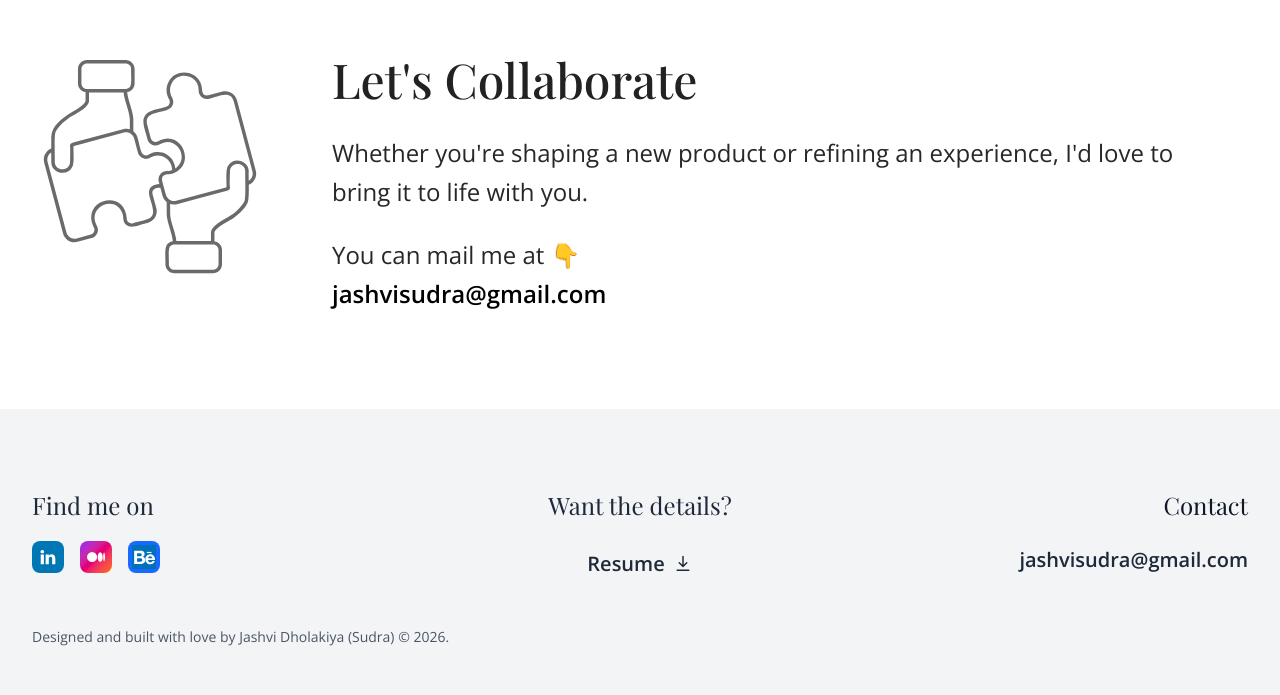
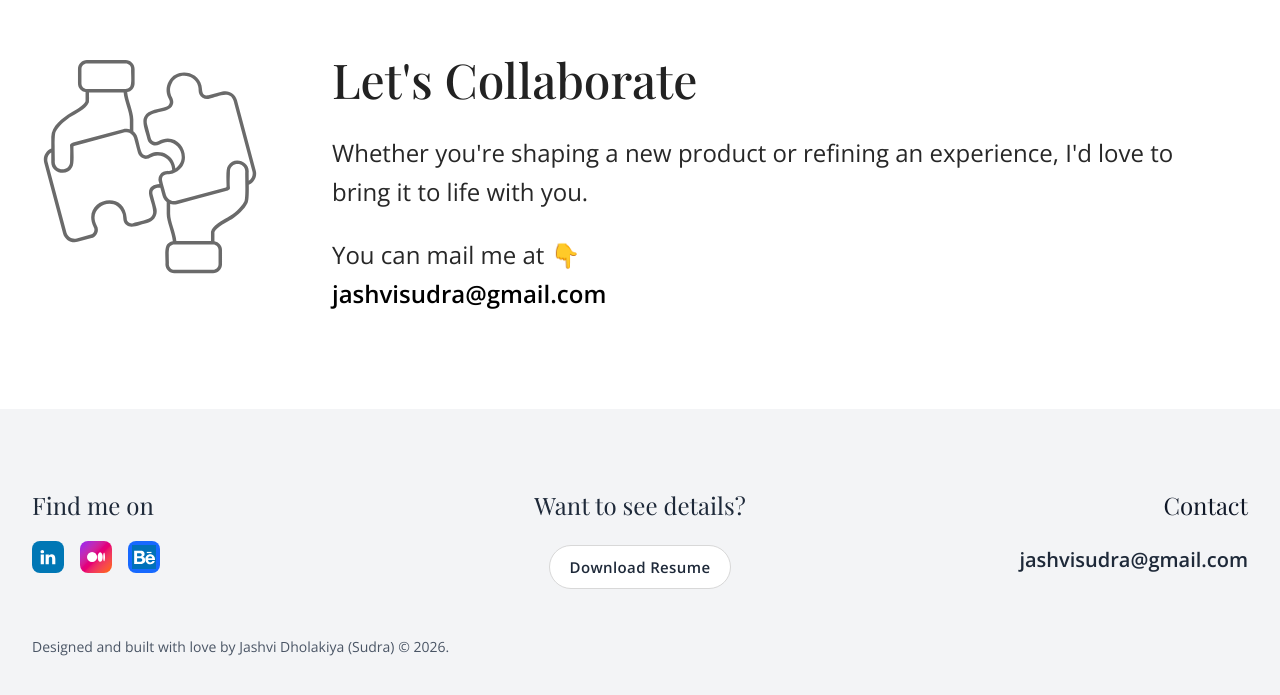
Before and after one commit to chintal31/portfolio, a Next.js app: page / in a window 1280 px wide. Shown: the part 5135-5830 px from the top of the page. Built offline with nearby package versions, Linux system fonts and the light colour scheme; a web font is replaced by a local one.

Commit message:
fix for footer, about page

```diff
--- a/src/components/layout/Footer.tsx
+++ b/src/components/layout/Footer.tsx
@@ -78,37 +78,19 @@ export default function Footer() {
             </div>
           </div>
 
-          {/* Center Section - Portfolio/Resume */}
+          {/* Center Section - Resume */}
           <div className="flex-1 flex justify-center">
-            <div className="flex flex-col items-center gap-5 md:gap-7">
-              <h3 className="font-display text-lg sm:text-xl md:text-xl lg:text-2xl text-gray-800 text-center">
-                Want the details?
+            <div className="flex flex-col items-center gap-5 md:gap-6">
+              <h3 className="font-display text-xl md:text-2xl text-gray-800 text-center">
+                Want to see details?
               </h3>
-              <div className="flex items-center gap-2">
-                <a
-                  href="/resume-jashvi-sudra.pdf"
-                  download="Senior Product Designer | Jashvi Dholakiya.pdf"
-                  className="flex items-center gap-2 font-open-sans font-semibold text-[20px] text-gray-800 hover:text-gray-600 transition-colors cursor-pointer"
-                >
-                  Resume
-                  <svg
-                    width="20"
-                    height="20"
-                    viewBox="0 0 24 24"
-                    fill="none"
-                    xmlns="http://www.w3.org/2000/svg"
-                    aria-hidden="true"
-                  >
-                    <path
-                      d="M12 3V15M12 15L7.5 10.5M12 15L16.5 10.5M5 19.5H19"
-                      stroke="currentColor"
-                      strokeWidth="1.75"
-                      strokeLinecap="round"
-                      strokeLinejoin="round"
-                    />
-                  </svg>
-                </a>
-              </div>
+              <a
+                href="/resume-jashvi-sudra.pdf"
+                download="Senior Product Designer | Jashvi Dholakiya.pdf"
+                className="inline-flex items-center rounded-full border border-[#d8d8d8] bg-white px-5 py-2.5 font-open-sans text-[15px] font-semibold tracking-wide text-gray-800 transition-colors hover:border-gray-800 hover:bg-gray-800 hover:text-white"
+              >
+                Download Resume
+              </a>
             </div>
           </div>
 
--- a/src/components/layout/OutsideWork.tsx
+++ b/src/components/layout/OutsideWork.tsx
@@ -26,7 +26,7 @@ export default function OutsideWork() {
         >
           <div className="grid grid-cols-1 gap-5 md:grid-cols-2 md:gap-6 lg:grid-cols-4 lg:gap-8">
             {/* Planning a trip */}
-            <article className="group flex flex-col rounded-[26px] bg-[#f1f1f1] px-2.5 py-2 md:px-3 md:py-2.5 lg:px-4 lg:py-4">
+            <article className="group flex flex-col rounded-[26px] bg-[#f1f1f1] px-2.5 pt-4 pb-8 md:px-3 md:pt-2.5 md:pb-6 lg:px-4 lg:pt-4 lg:pb-8">
               <div className="aspect-[3/2] overflow-hidden rounded-2xl">
                 <Image
                   src="/images/about/trip_planning.svg"
@@ -42,7 +42,7 @@ export default function OutsideWork() {
             </article>
 
             {/* Singing or strumming */}
-            <article className="group flex flex-col rounded-[26px] bg-[#f1f1f1] px-2.5 py-2 md:px-3 md:py-2.5 lg:px-4 lg:py-4">
+            <article className="group flex flex-col rounded-[26px] bg-[#f1f1f1] px-2.5 pt-4 pb-8 md:px-3 md:pt-2.5 md:pb-6 lg:px-4 lg:pt-4 lg:pb-8">
               <div className="aspect-[3/2] overflow-hidden rounded-2xl">
                 <Image
                   src="/images/about/guitar.svg"
@@ -58,7 +58,7 @@ export default function OutsideWork() {
             </article>
 
             {/* Cooking */}
-            <article className="group flex flex-col rounded-[26px] bg-[#f1f1f1] px-2.5 py-2 md:px-3 md:py-2.5 lg:px-4 lg:py-4">
+            <article className="group flex flex-col rounded-[26px] bg-[#f1f1f1] px-2.5 pt-4 pb-8 md:px-3 md:pt-2.5 md:pb-6 lg:px-4 lg:pt-4 lg:pb-8">
               <div className="aspect-[3/2] overflow-hidden rounded-2xl">
                 <Image
                   src="/images/about/cook.svg"
@@ -74,7 +74,7 @@ export default function OutsideWork() {
             </article>
 
             {/* Gym */}
-            <article className="group flex flex-col rounded-[26px] bg-[#f1f1f1] px-2.5 py-2 md:px-3 md:py-2.5 lg:px-4 lg:py-4">
+            <article className="group flex flex-col rounded-[26px] bg-[#f1f1f1] px-2.5 pt-4 pb-8 md:px-3 md:pt-2.5 md:pb-6 lg:px-4 lg:pt-4 lg:pb-8">
               <div className="aspect-[3/2] overflow-hidden rounded-2xl">
                 <Image
                   src="/images/about/gym.svg"
--- a/src/styles/globals.css
+++ b/src/styles/globals.css
@@ -481,13 +481,13 @@ body {
   }
 
   .what-im-good-at-field {
-    min-height: 12.6rem;
+    min-height: 20rem;
     border-radius: 1.5rem;
   }
 
   .what-im-good-at-pill {
-    padding: 0.78rem 1rem;
-    font-size: 0.82rem;
+    padding: 0.55rem 0.75rem;
+    font-size: 0.72rem;
   }
 }
 
@@ -795,6 +795,7 @@ html {
   min-height: min(820px, calc(100vh - 8rem));
   overflow: clip;
   background: #fff;
+  padding-bottom: 50px;
 }
 
 @media (hover: hover) and (pointer: fine) {
```
